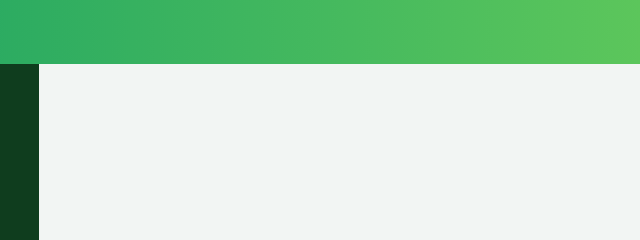
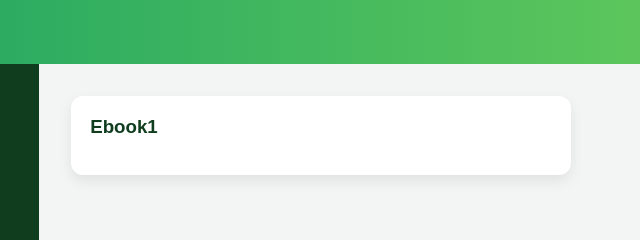
Before and after one commit to nicolasbslie/ProjetoIntegrador, a website: page src/index.html in a window 1280 px wide. Both pictures are taken after a click on the button "📖Ebook". Shown: the top 240 px of the page, 181-821 px from the left. Drawn offline with Linux system fonts and the light colour scheme; files that its build step writes are made by us from their sources.

Commit message:
fix: alterando id do ebook

```diff
--- a/src/index.html
+++ b/src/index.html
@@ -104,7 +104,7 @@
     </div>
 
     <!-- Ebook -->
-    <div class="screen" id="add">
+    <div class="screen" id="ebook">
       <div class="card" style="max-width: 500px;">
         <h3>Ebook1</h3>
       </div>
```
